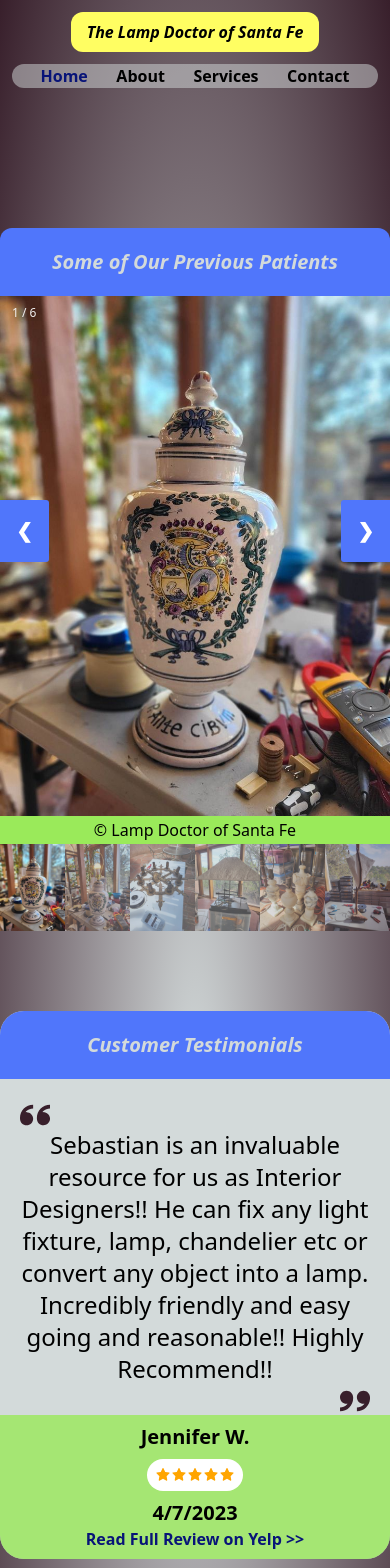
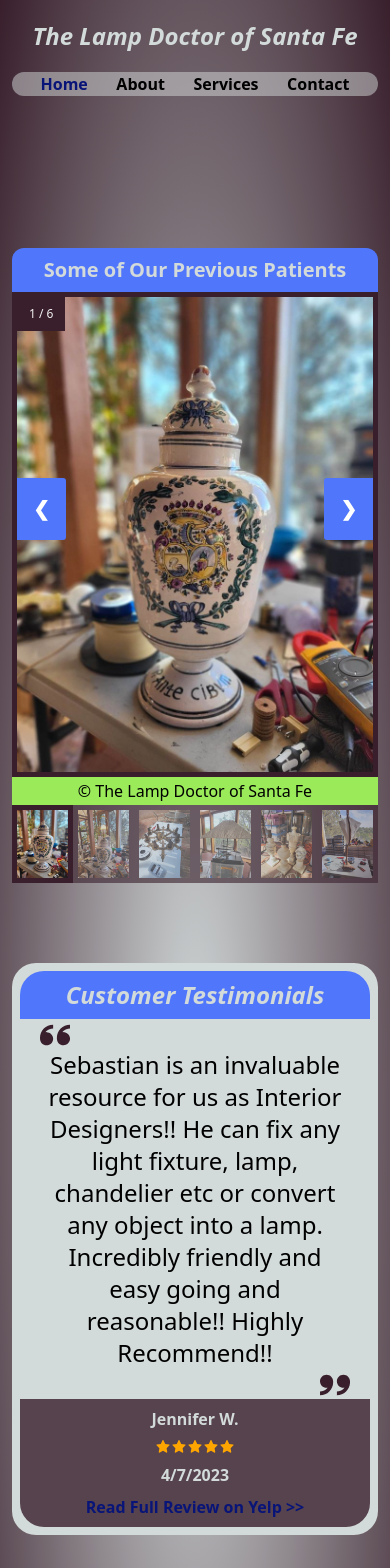
Before and after one commit to TheClutchC/lamp-doctor, a React (Create React App) app: page / in a window 390 px wide. Shown: the top 1568 px of the page. Built offline with nearby package versions, Linux system fonts and the light colour scheme; the HTML template or start-up script is replaced by a standard one.

Commit message:
updated some styling

```diff
--- a/src/App.css
+++ b/src/App.css
@@ -35,7 +35,7 @@ a {
 }
 
 a:hover {
-  color: theme("colors.skybluesque");
+  color: theme("colors.primary");
 }
 
 a.active {
--- a/src/components/Testimonial.js
+++ b/src/components/Testimonial.js
@@ -5,10 +5,11 @@ const Testimonial = () => {
   return (
     <>
       <div className="testimonials-container flex flex-col items-center">
-        <div className="bg-platinum rounded-3xl text-center sm:w-4/5 my-20">
-          <div className="flex flex-row justify-center p-5 bg-skybluesque rounded-t-3xl mb-5">
-            <div className="text-xl font-bold italic text-platinum">Customer Testimonials</div>
+        <div className="bg-platinum rounded-3xl text-center sm:w-4/5 my-20 p-2">
+          <div className="flex flex-row justify-center py-2 bg-primary text-platinum rounded-t-3xl">
+            <div className="text-2xl font-bold italic">Customer Testimonials</div>
           </div>
+          <div className="">
             <div className="flex flex-row justify-start ml-5">
               <ImQuotesLeft className="text-shadowesque text-3xl"/>
             </div>
@@ -23,17 +24,18 @@ const Testimonial = () => {
             <div className="flex flex-row justify-end mr-5">
               <ImQuotesRight className="text-shadowesque text-3xl"/>
             </div>
-          <div className="flex flex-col justify-around items-center bg-greenesque rounded-b-3xl p-2 bg-opacity-80">
-            <div className="text-xl font-bold pb-2">Jennifer W.</div>
-            <div className="star-rating flex flex-row justify-center items-center px-2 py-2 rounded-3xl" style={{ backgroundColor: "white" }}>
+          </div>
+          <div className="flex flex-col justify-around items-center bg-shadowesque bg-opacity-80 rounded-b-3xl p-2">
+            <div className="text-platinum font-bold">Jennifer W.</div>
+            <div className="star-rating flex flex-row justify-center items-center px-2 py-2 rounded-3xl">
               <AiFillStar color="orange" />
               <AiFillStar color="orange" />
               <AiFillStar color="orange" />
               <AiFillStar color="orange" />
               <AiFillStar color="orange" />
             </div>
-            <div className="review-date text-xl font-bold pt-2">4/7/2023</div>
-            <div><a className="text-navyesque hover:text-skybluesque" href="https://www.yelp.com/biz/the-lamp-doctor-santa-fe?osq=Lamp+Repair#reviews">Read Full Review on Yelp {'>>'}</a></div>
+            <div className="review-date text-platinum font-bold pb-2">4/7/2023</div>
+            <div><a className="text-navyesque hover:text-primary" href="https://www.yelp.com/biz/the-lamp-doctor-santa-fe?osq=Lamp+Repair#reviews">Read Full Review on Yelp {'>>'}</a></div>
           </div>
         </div>
       </div>
--- a/src/components/forHeader/CompanyName.js
+++ b/src/components/forHeader/CompanyName.js
@@ -2,7 +2,7 @@ import { Link } from "react-router-dom";
 
 const CompanyName = () => {
   return (
-    <Link to="/" className="flex font-extrabold px-4 py-2 rounded-xl bg-yellowesque">
+    <Link to="/" className="flex font-extrabold text-2xl text-platinum italic md:px-12 px-4 py-2 rounded-xl">
       <em>The Lamp Doctor of Santa Fe</em>
     </Link>
   );
--- a/src/components/forHeader/Logo.js
+++ b/src/components/forHeader/Logo.js
@@ -2,7 +2,7 @@ import { Link } from "react-router-dom";
 
 const Logo = () => {
   return (
-    <Link to="/" className="hidden sm:flex flex-initial justify-evenly border-4 font-extrabold p-2 m-2 rounded-xl bg-yellowesque">
+    <Link to="/" className="hidden sm:flex flex-initial justify-evenly font-extrabold p-2 m-2 rounded-xl text-lg text-platinum outline outline-secondary hover:outline-primary hover:bg-platinum">
       LD
     </Link>
   );
--- a/src/components/forHome/ImageGallery.css
+++ b/src/components/forHome/ImageGallery.css
@@ -6,6 +6,7 @@
 
 img {
   width: 100%;
+  border: 5px solid theme("colors.shadowesque");
 }
 
 /* Used to center the image gallery on the home page */
@@ -26,7 +27,7 @@ img {
 /* Next & previous buttons */
 .prev,
 .next {
-  background-color: theme("colors.skybluesque");
+  background-color: theme("colors.primary");
   cursor: pointer;
   position: absolute;
   top: 40%;
@@ -41,16 +42,21 @@ img {
   -webkit-user-select: none;
 }
 
+.prev {
+  border-left: 5px solid theme("colors.shadowesque");
+}
+
 /* Position the "next button" to the right */
 .next {
   right: 0;
   border-radius: 3px 0 0 3px;
+  border-right: 5px solid theme("colors.shadowesque");
 }
 
 /* On hover, add a black background color with a little bit see-through */
 .prev:hover,
 .next:hover {
-  background-color: theme("colors.greenesque");
+  background-color: theme("colors.lavendaresque");
 }
 
 /* Number text (1/6 etc) */
@@ -60,6 +66,9 @@ img {
   padding: 8px 12px;
   position: absolute;
   top: 0;
+  background: theme("colors.shadowesque");
+  border-left: 5px solid theme("colors.shadowesque");
+  border-top: 5px solid theme("colors.shadowesque");
 }
 
 /* Container for image text */
--- a/src/components/forHome/ImageGallery.js
+++ b/src/components/forHome/ImageGallery.js
@@ -24,7 +24,7 @@ const ImageGallery = () => {
   return (
     <div className="page-container">
       {/* Container for the image gallery */}
-      <div className="bg-skybluesque text-platinum text-center text-xl font-bold italic p-5 rounded-t-xl">
+      <div className="bg-primary text-platinum text-center text-xl font-bold py-2 rounded-t-xl">
         Some of Our Previous Patients
       </div>
       <div className="container">
@@ -65,7 +65,7 @@ const ImageGallery = () => {
 
         {/* Image text */}
         <div className="caption-container">
-          <p id="caption">© Lamp Doctor of Santa Fe</p>
+          <p id="caption">© The Lamp Doctor of Santa Fe</p>
         </div>
 
         {/* Thumbnail images */}
--- a/src/pages/AboutPage.js
+++ b/src/pages/AboutPage.js
@@ -2,8 +2,8 @@ const AboutPage = () => {
   return (
     <section className="flex flex-col my-20">
       <div className="text-xl self-center w-full md:w-3/5 sm:m-10 bg-platinum rounded-3xl bg-opacity-50">
-        <div className="flex flex-row justify-center p-5 bg-shadowesque rounded-t-3xl mb-5">
-          <div className="text-xl font-bold italic text-platinum">About</div>
+        <div className="flex flex-row justify-center py-2 bg-primary rounded-t-3xl mb-5">
+          <div className="text-2xl font-bold italic text-platinum">About</div>
         </div>
         <div className="m-10">
           <p>
--- a/src/pages/ContactPage.js
+++ b/src/pages/ContactPage.js
@@ -1,12 +1,11 @@
 const ContactPage = () => {
   return (
     <section className="flex flex-col my-20">
-      <div className="text-xl self-center w-full md:w-3/5 sm:m-10 bg-platinum rounded-3xl">
-        <div className="flex flex-row justify-center p-5 bg-shadowesque rounded-t-3xl mb-5">
-          <div className="text-xl font-bold italic text-platinum">Contact Us</div>
+      <div className="text-xl self-center w-full md:w-3/5 sm:m-10 bg-platinum bg-opacity-50 rounded-3xl">
+        <div className="flex flex-row justify-center py-2 bg-primary rounded-t-3xl mb-5">
+          <div className="text-2xl font-bold italic text-platinum">Contact Us</div>
         </div>
         <div className="flex flex-col items-center m-10">
-          <h2 className="font-bold italic pb-2 underline">Contact Info</h2>
           <div className="font-bold italic">Email: <a className="text-navyesque" href="mailto:lampdoctorsf@gmail.com">lampdoctorsf@gmail.com</a></div>
           <div className="font-bold italic">Call or Text: <a className="text-navyesque" href="tel:5057185499">505-718-5499</a></div>
         </div>
--- a/src/pages/HomePage.js
+++ b/src/pages/HomePage.js
@@ -3,7 +3,7 @@ import Testimonial from "../components/Testimonial";
 
 const HomePage = () => {
   return (
-    <div>
+    <div className="m-3">
       <ImageGallery />
       <Testimonial />
     </div>
--- a/src/pages/NoMatch/NoMatch.css
+++ b/src/pages/NoMatch/NoMatch.css
@@ -25,7 +25,7 @@
   height: 160px;
   background-image: radial-gradient(
     theme("colors.platinum"),
-    theme("colors.yellowesque")
+    theme("colors.secondary")
   );
   border-radius: 50%;
   border-width: 2px;
--- a/src/pages/ServicesPage.js
+++ b/src/pages/ServicesPage.js
@@ -1,9 +1,9 @@
 const ServicesPage = () => {
   return (
     <section className="flex flex-col my-20">
-      <div className="text-xl self-center w-full md:w-3/5 sm:m-10 bg-platinum rounded-3xl">
-        <div className="flex flex-row justify-center p-5 bg-shadowesque rounded-t-3xl mb-5">
-          <div className="text-xl font-bold italic text-platinum">Services Offered</div>
+      <div className="text-xl self-center w-full md:w-3/5 sm:m-10 bg-platinum bg-opacity-50 rounded-3xl">
+        <div className="flex flex-row justify-center py-2 bg-primary rounded-t-3xl mb-5">
+          <div className="text-2xl font-bold italic text-platinum">Services Offered</div>
         </div>
         <div className="m-10">
           <p>
--- a/tailwind.config.js
+++ b/tailwind.config.js
@@ -7,8 +7,8 @@ module.exports = {
     colors: {
       "platinum": "#D3DADA",
       "navyesque": "#081478",
-      "yellowesque": "#FFFE62",
-      "skybluesque": "#5076FB",
+      "secondary": "#FFFE62",
+      "primary": "#5076FB",
       "shadowesque": "#381F2B",
       "lavendaresque": "#C78FD7",
       "greenesque": "#9AEA5A",
```
Lines whose indentation alone changed are shown as unchanged.
